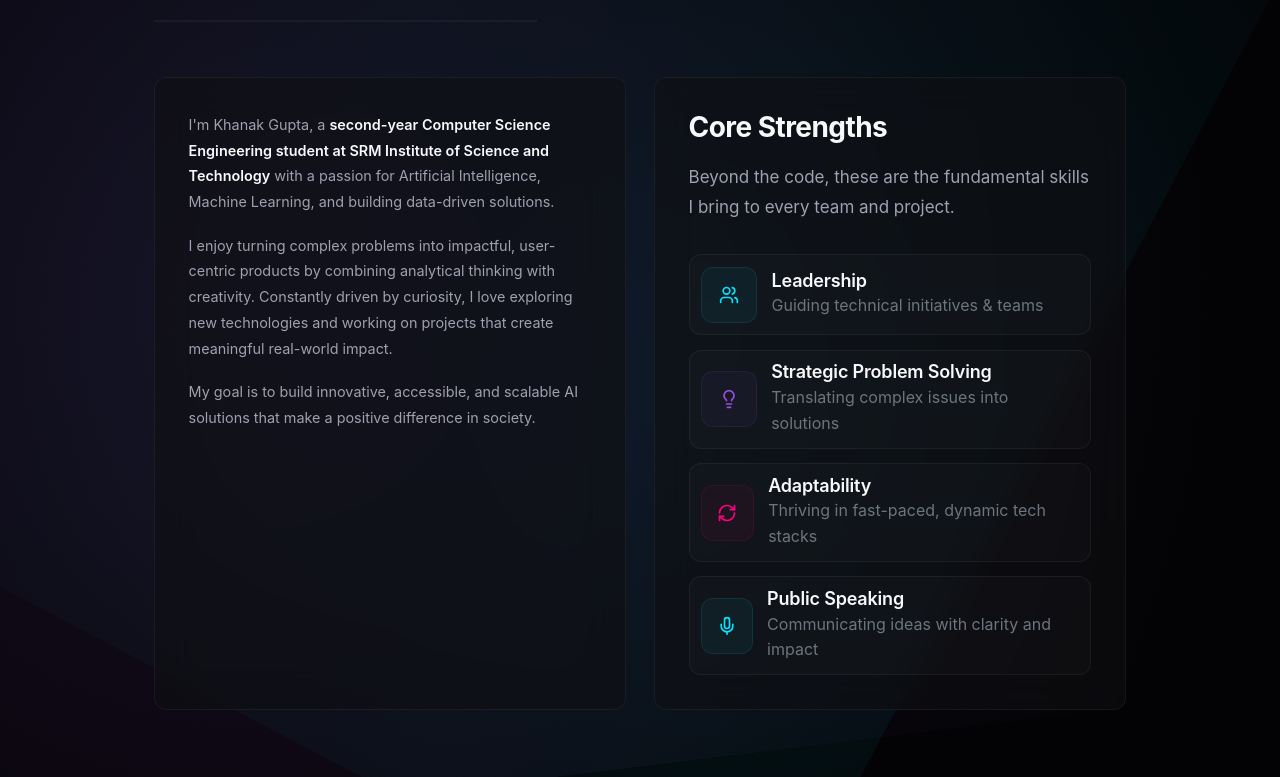
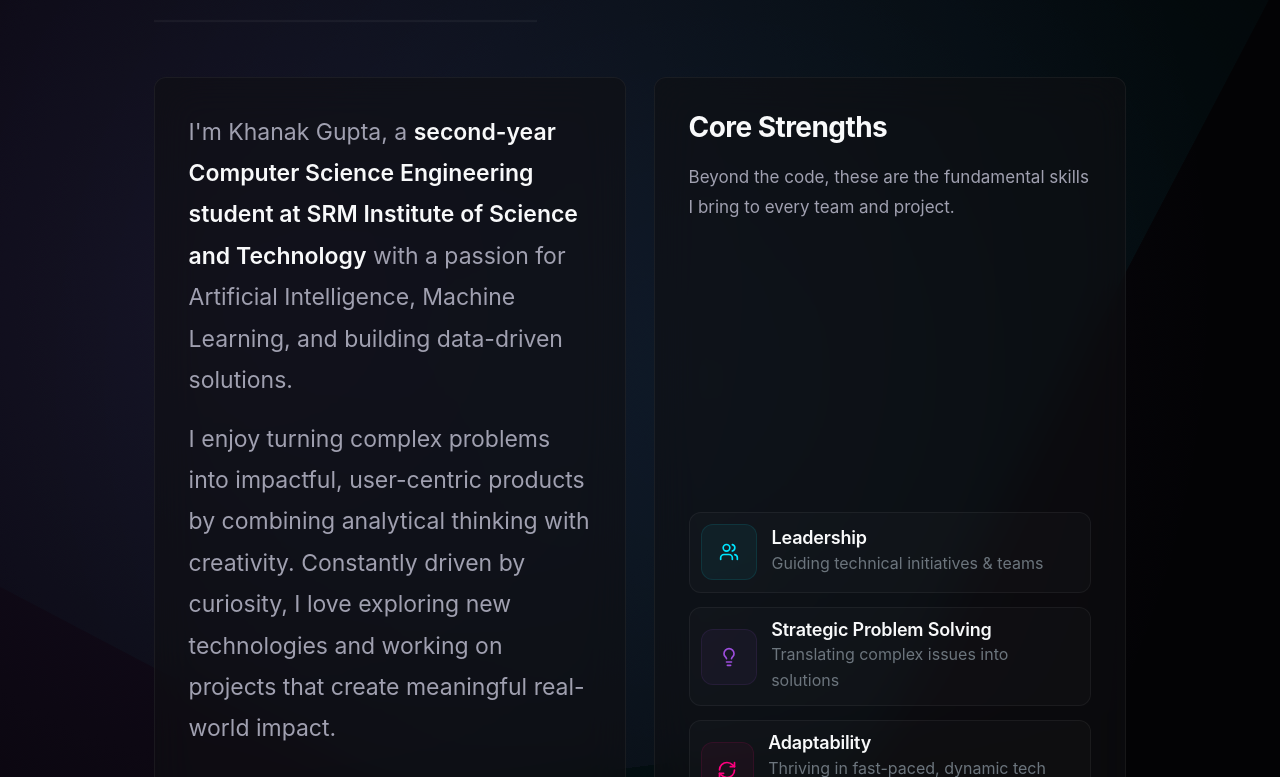
Before and after one commit to KhannakPGupta/Khanak-Portfolio, a React (Vite) app: page / in a window 1280 px wide. Shown: the part 923-1700 px from the top of the page. Built offline with nearby package versions, Linux system fonts and the light colour scheme.

Commit message:
Match About Me font size with Hero section

```diff
--- a/src/components/About.css
+++ b/src/components/About.css
@@ -50,7 +50,7 @@
   display: flex;
   flex-direction: column;
   gap: 1.8rem;
-  font-size: 1.5rem;
+  font-size: 23px;
   color: var(--text-muted);
   height: 100%;
 }
```
